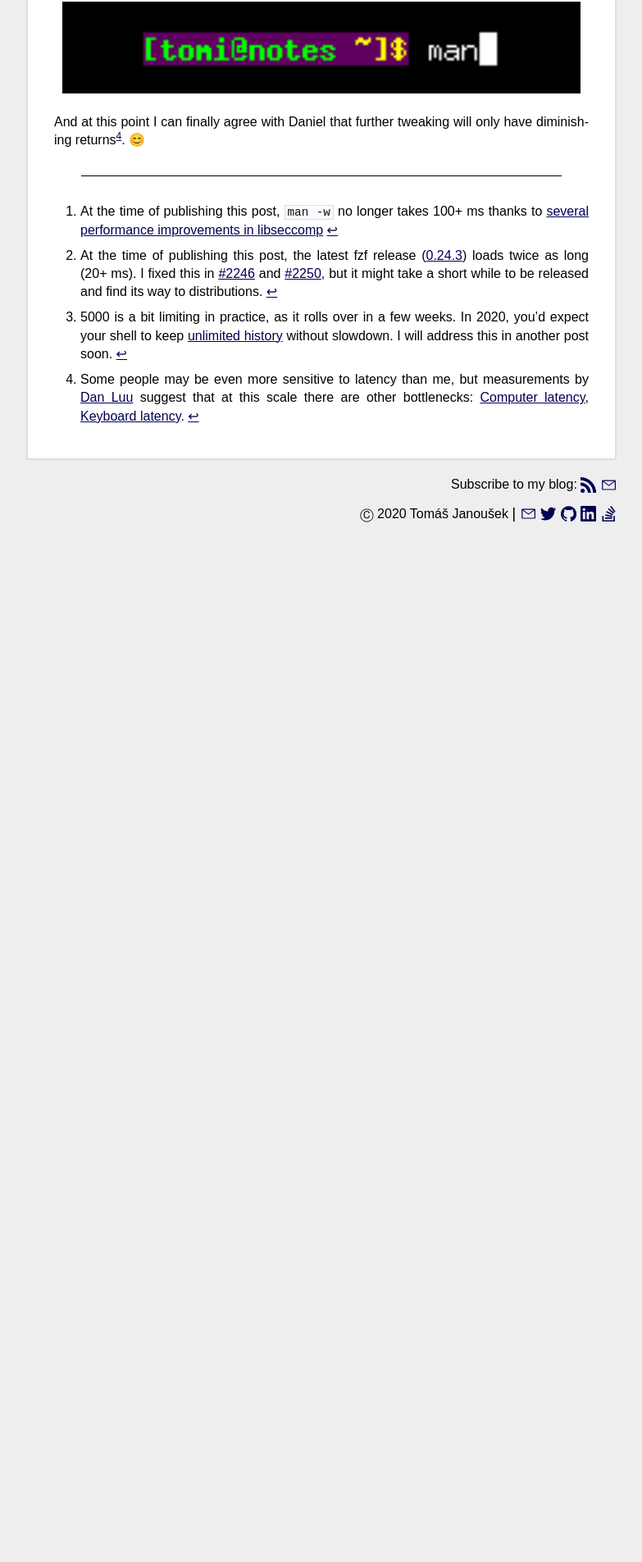
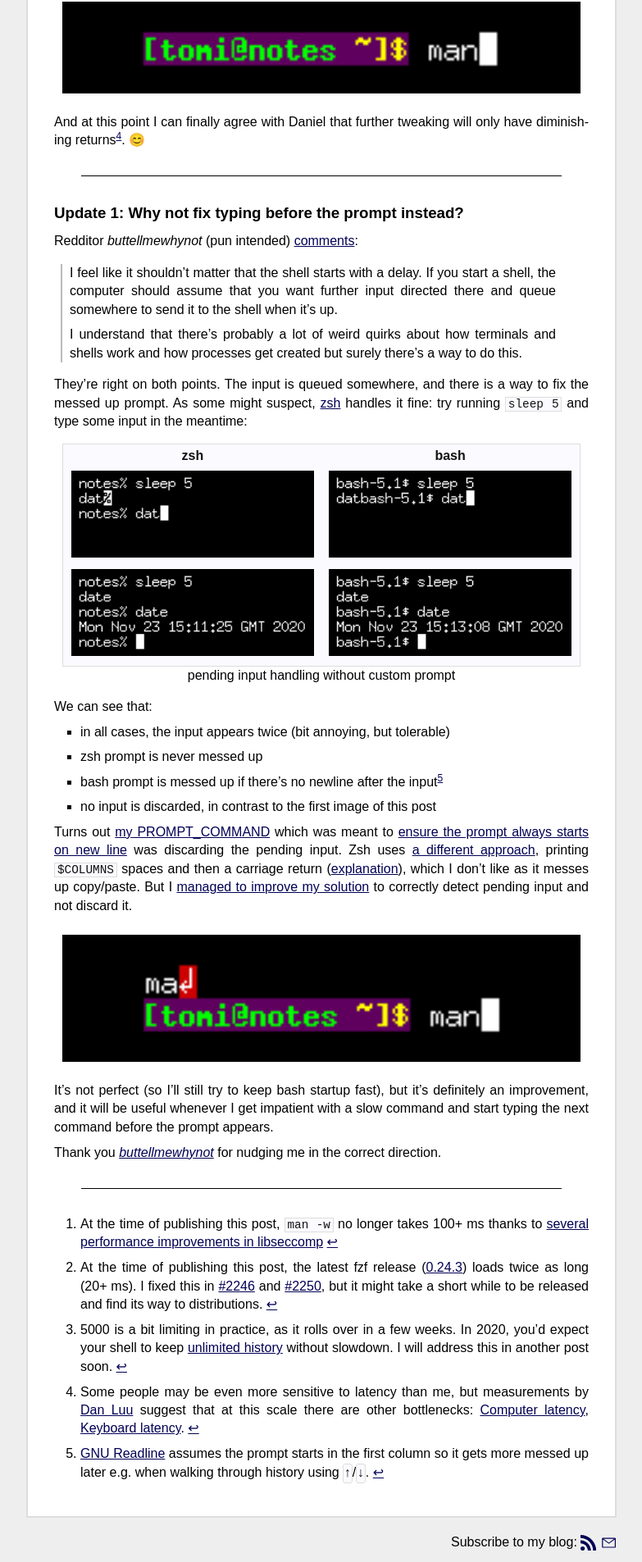
Before and after one commit to liskin/work.lisk.in, a Jekyll site: the page built from _posts/2020-11-20-even-faster-bash-startup.md, in a window 1280 px wide. Shown: the part 3794-5699 px from the top of the page at 82% size, without its empty margins (248-1031 px from the left). Built offline with Jekyll 4.4.1, drawn with Linux system fonts in a browser that asks for light colours; comment, search, counter and statistics services are not loaded; before the commit the page ends 4450 px from its top, so only the background shows below that.

Commit message:
even-faster-bash-startup: Add update about typing before prompt

```diff
--- a/_posts/2020-11-20-even-faster-bash-startup.md
+++ b/_posts/2020-11-20-even-faster-bash-startup.md
@@ -253,3 +253,77 @@ only have diminishing returns[^latency]. <emoji>😊</emoji>
     latency](https://danluu.com/keyboard-latency/).
 
 ---
+
+### Update 1: Why not fix typing before the prompt instead?
+
+Redditor _buttellmewhynot_ (pun intended)
+[comments](https://old.reddit.com/r/linux/comments/jxfm2y/even_faster_bash_startup_165_ms_40_ms/gcxiigg/):
+
+> I feel like it shouldn't matter that the shell starts with a delay. If you
+> start a shell, the computer should assume that you want further input
+> directed there and queue somewhere to send it to the shell when it's up.
+>
+> I understand that there's probably a lot of weird quirks about how terminals
+> and shells work and how processes get created but surely there's a way to do
+> this.
+
+They're right on both points. The input is queued somewhere, and there is a
+way to fix the messed up prompt. As some might suspect, [zsh][] handles it
+fine: try running `sleep 5` and type some input in the meantime:
+
+<figure markdown="block">
+<table>
+<thead><tr><th>zsh</th><th>bash</th></tr></thead>
+<tr>
+<td markdown="span">![zsh no lf]({{ "/img" | relative_url }}/{{ page.slug }}/zsh-nolf.png)</td>
+<td markdown="span">![bash no lf]({{ "/img" | relative_url }}/{{ page.slug }}/bash-nolf.png)</td>
+</tr>
+<tr>
+<td markdown="span">![zsh lf]({{ "/img" | relative_url }}/{{ page.slug }}/zsh-lf.png)</td>
+<td markdown="span">![bash lf]({{ "/img" | relative_url }}/{{ page.slug }}/bash-lf.png)</td>
+</tr>
+</table>
+<figcaption>pending input handling without custom prompt</figcaption>
+</figure>
+
+We can see that:
+
+* in all cases, the input appears twice (bit annoying, but tolerable)
+* zsh prompt is never messed up
+* bash prompt is messed up if there's no newline after the input[^readline-assumes]
+* no input is discarded, in contrast to the first image of this post
+
+[^readline-assumes]:
+    [GNU Readline][] assumes the prompt starts in the first column so it gets
+    more messed up later e.g. when walking through history using
+    <kbd>↑</kbd>/<kbd>↓</kbd>.
+
+Turns out [my PROMPT\_COMMAND][old-prompt-command] which was meant to [ensure
+the prompt always starts on new line][ensure-newline-prompt] was discarding
+the pending input. Zsh uses [a different approach][zsh-newline-prompt],
+printing `$COLUMNS` spaces and then a carriage return
+([explanation][ensure-newline-prompt-spaces]), which I don't like as it messes
+up copy/paste. But I [managed to improve my solution][new-prompt-command] to
+correctly detect pending input and not discard it.
+
+<!--and [trying to do what zsh does][new-prompt-command] fixes
+it:-->
+
+![not messed up prompt after early typing]({{ "/img" | relative_url }}/{{ page.slug }}/earlytype.png)
+
+It's not perfect (so I'll still try to keep bash startup fast), but it's
+definitely an improvement, and it will be useful whenever I get impatient with
+a slow command and start typing the next command before the prompt appears.
+
+Thank you [_buttellmewhynot_](https://old.reddit.com/user/buttellmewhynot) for
+nudging me in the correct direction.
+
+[zsh]: https://www.zsh.org/
+[zsh-newline-prompt]: https://github.com/zsh-users/zsh/blob/19390a1ba8dc983b0a1379058e90cd51ce156815/Src/utils.c#L1599
+[GNU Readline]: https://twobithistory.org/2019/08/22/readline.html
+[old-prompt-command]: https://github.com/liskin/dotfiles/blob/460bdc3c5fa814b874c19d172ce0e3955e278207/.bashrc.d/20_prompt.sh#L13-L27
+[ensure-newline-prompt]: https://stackoverflow.com/q/19943482/3407728
+[ensure-newline-prompt-spaces]: https://serverfault.com/a/97543
+[new-prompt-command]: https://github.com/liskin/dotfiles/compare/a5db1831b37f89e00a637bcc20594a4fcf16de1d^...322ad36ec1d3ee5485c7b637e4c41fff7ea6745c
+
+---
--- a/styles/main.scss
+++ b/styles/main.scss
@@ -83,6 +83,15 @@ li:not(:last-child) { margin-bottom: 0.5em; }
 hr { width: 80%; }
 blockquote { border-left: 2px solid var(--blockquote-border-color); padding-left: 1ex; margin-left: 1ex; }
 hr { width: 90%; height: 0; border: 0; border-top: solid 1px var(--body-color); background: transparent; margin: 2em auto; }
+
+kbd {
+	display: inline-block;
+	border-radius: 3px;
+	border: 1px solid var(--light-border-color);
+	color: var(--light-frame-color);
+	background-color: var(--light-frame-bg-color);
+	font-weight: bold;
+}
 
 emoji { font-family: emoji; }
 .larger { font-size: larger; }
@@ -280,14 +289,14 @@ main {
 			text-align: center;
 		}
 
-		img, svg, pre, p, table {
+		img, svg, pre, p, table, table img {
 			box-sizing: border-box;
 			width: 100%;
 			margin: 0 auto;
 		}
 
 		&.no-resize {
-			img, svg, pre, p, table {
+			img, svg, pre, p, table, table img {
 				width: unset;
 				max-width: 100%;
 			}
```
Also changed, not shown: img/even-faster-bash-startup/bash-lf.png (added), img/even-faster-bash-startup/bash-nolf.png (added), img/even-faster-bash-startup/earlytype.png (added), img/even-faster-bash-startup/zsh-lf.png (added), img/even-faster-bash-startup/zsh-nolf.png (added).
